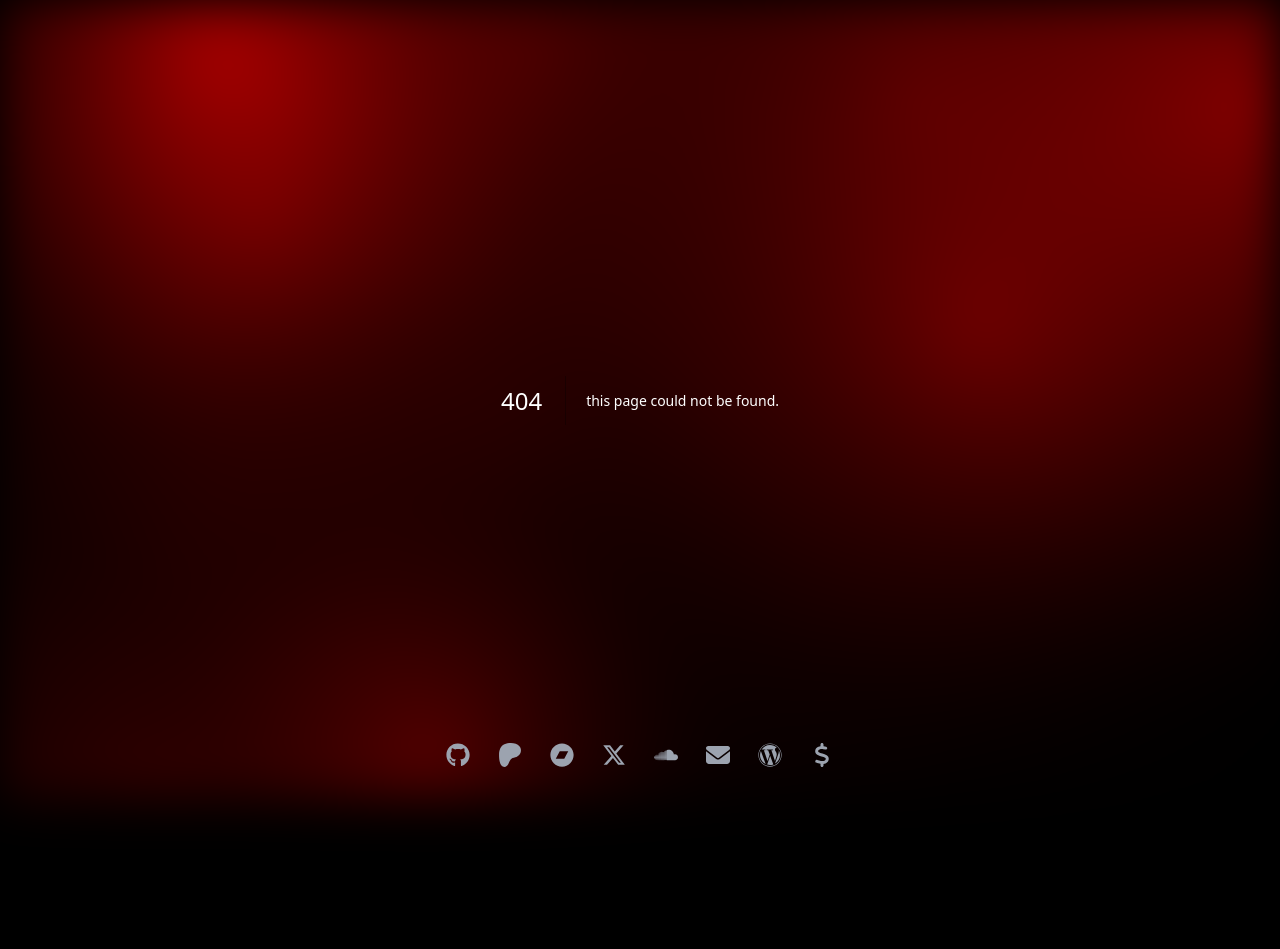
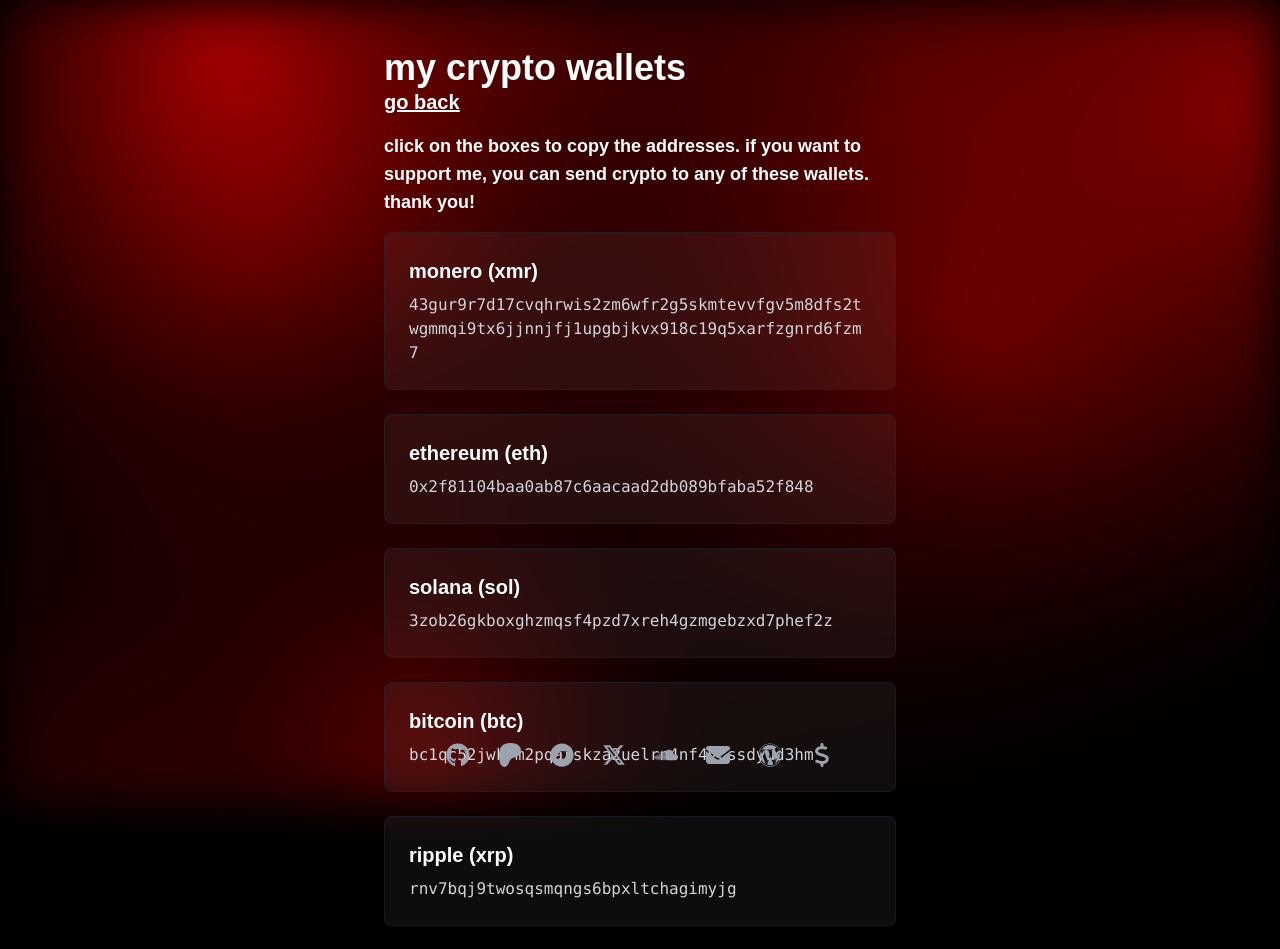
Before and after one commit to 404oops/website, a Next.js app: page /wallets in a window 1280 px wide. Before the commit this address had no page. Shown: the top 949 px of the page. Before the commit the page ends 800 px from the top, so only its background shows below. Built offline with nearby package versions, Linux system fonts and the light colour scheme.

Commit message:
i am an idiot

```diff
--- /dev/null
+++ b/app/wallets/page.tsx
@@ -0,0 +1,64 @@
+import type { Metadata } from "next";
+import Link from "next/link";
+import CryptoCard from "@/components/CryptoCard";
+
+export const metadata: Metadata = {
+  title: "Crypto Wallets | 404oops",
+  description: "My wallets",
+};
+
+const projects = [
+  {
+    title: "Monero (XMR)",
+    address: "43gur9R7d17cvqhRwiS2ZM6wFr2g5SkmTEvvfgv5M8dFS2twgMMQi9TX6jJnnJFJ1uPgBJKVX918C19Q5XArfZGNRd6FzM7"
+  },
+  {
+    title: "Ethereum (ETH)",
+    address: "0x2F81104BaA0Ab87c6aacAAD2dB089BFABa52f848",
+  },
+  {
+    title: "Solana (SOL)",
+    address: "3Zob26GKboxGhzmqsf4pzD7XrEh4gZmGeBzXd7PHEf2z",
+  },
+  {
+    title: "Bitcoin (BTC)",
+    address: "bc1qc52jwk7m2pqarskza2uelrn4nf4ycssdyud3hm",
+  },
+  {
+    title: "Ripple (XRP)",
+    address: "rnv7BqJ9TWosqsMQngS6bpxLTchagimyjg",
+  },
+  {
+    title: "Litecoin (LTC)",
+    address: "ltc1qkcd7eg3udjvqk5l62u3n83447vf3f83h7q6rl7",
+  },
+  {
+    title: "TRON (TRX)",
+    address: "TGEFskzFgYNobDG5cuED4DXtjBcNxxQwao",
+  }
+];
+
+export default function Projects() {
+  return (
+    <div className="min-h-screen flex items-center max-w-xl">
+      <div className="w-full max-w-7xl mx-auto px-4 sm:px-6 lg:px-8 py-12">
+        <h1 className="text-4xl font-bold">My Crypto Wallets</h1>
+        <h3 className="text-xl font-bold mb-4 underline">
+          <Link href="/">Go back</Link>
+        </h3>
+        <h2 className="text-lg font-semibold mb-4">
+          Click on the boxes to copy the addresses. If you want to support me, you can send crypto to any of these wallets. Thank you!
+        </h2>
+        <div className="grid grid-cols-1 gap-6">
+          {projects.map((project, index) => (
+            <CryptoCard
+              key={index}
+              title={project.title}
+              address={project.address}
+            />
+          ))}
+        </div>
+      </div>
+    </div>
+  );
+}
--- /dev/null
+++ b/components/CryptoCard.tsx
@@ -0,0 +1,33 @@
+"use client"
+
+interface ProjectCardProps {
+  title: string;
+  address: string;
+}
+
+export default function ProjectCard({
+  title,
+  address,
+}: ProjectCardProps) {
+  const copyAddress = async () => {
+    await navigator.clipboard.writeText(address);
+  };
+
+  return (
+    <div
+      rel="noopener noreferrer"
+      className="block p-6 bg-white/5 rounded-lg border border-gray-800/50
+        transition-all duration-500 ease-custom-bezier h-full
+        hover:bg-white/10 hover:border-gray-600/50 hover:backdrop-blur-custom"
+    >
+      <div className="flex gap-4 items-center min-h-full">
+        <div onClick={copyAddress} className="cursor-pointer">
+          <h2 className="text-xl font-bold mb-2">{title}</h2>
+          <p className="text-gray-300 font-mono break-all [overflow-wrap:anywhere]">
+            {address}
+          </p>
+        </div>
+      </div>
+    </div>
+  );
+}
```
